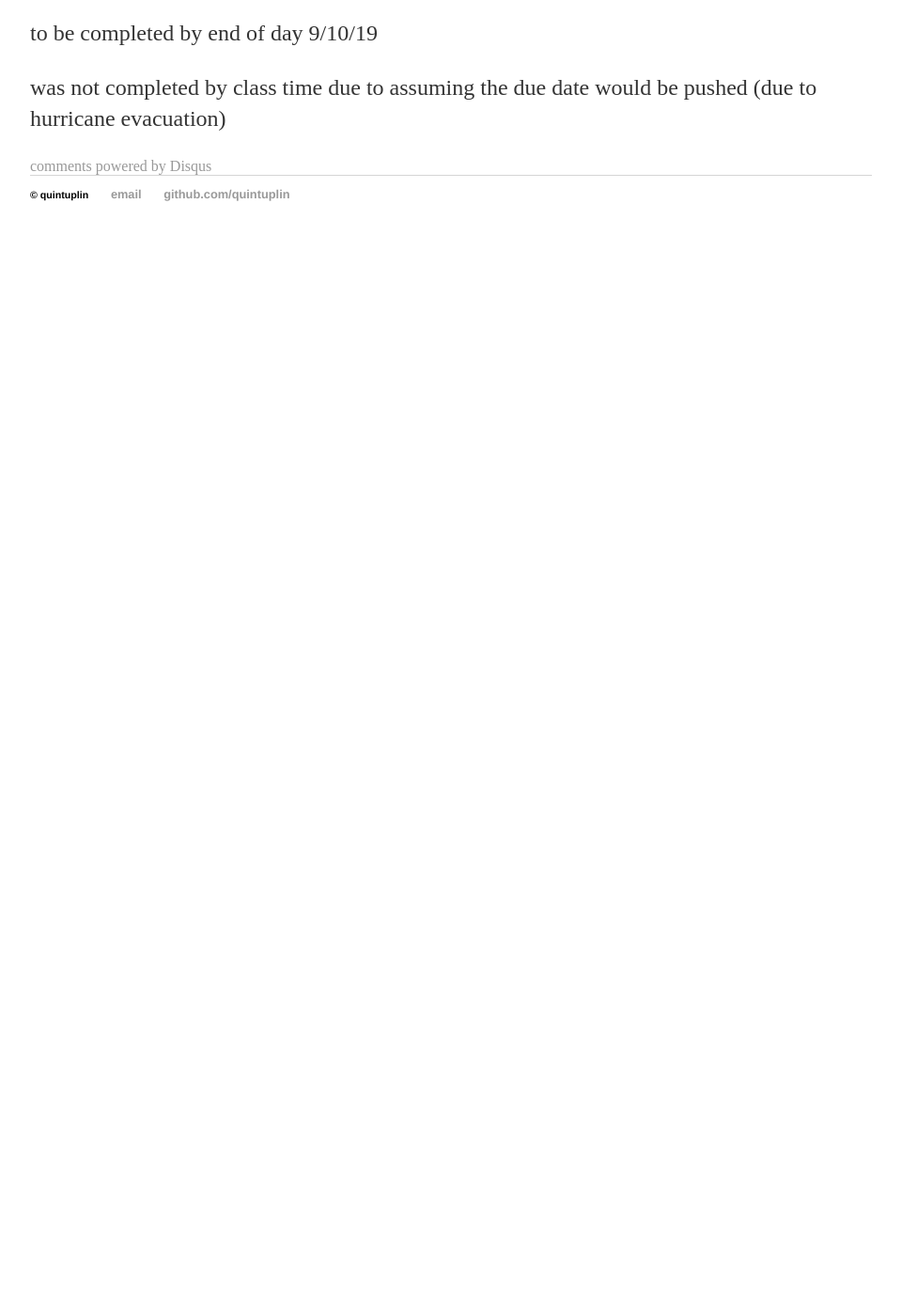
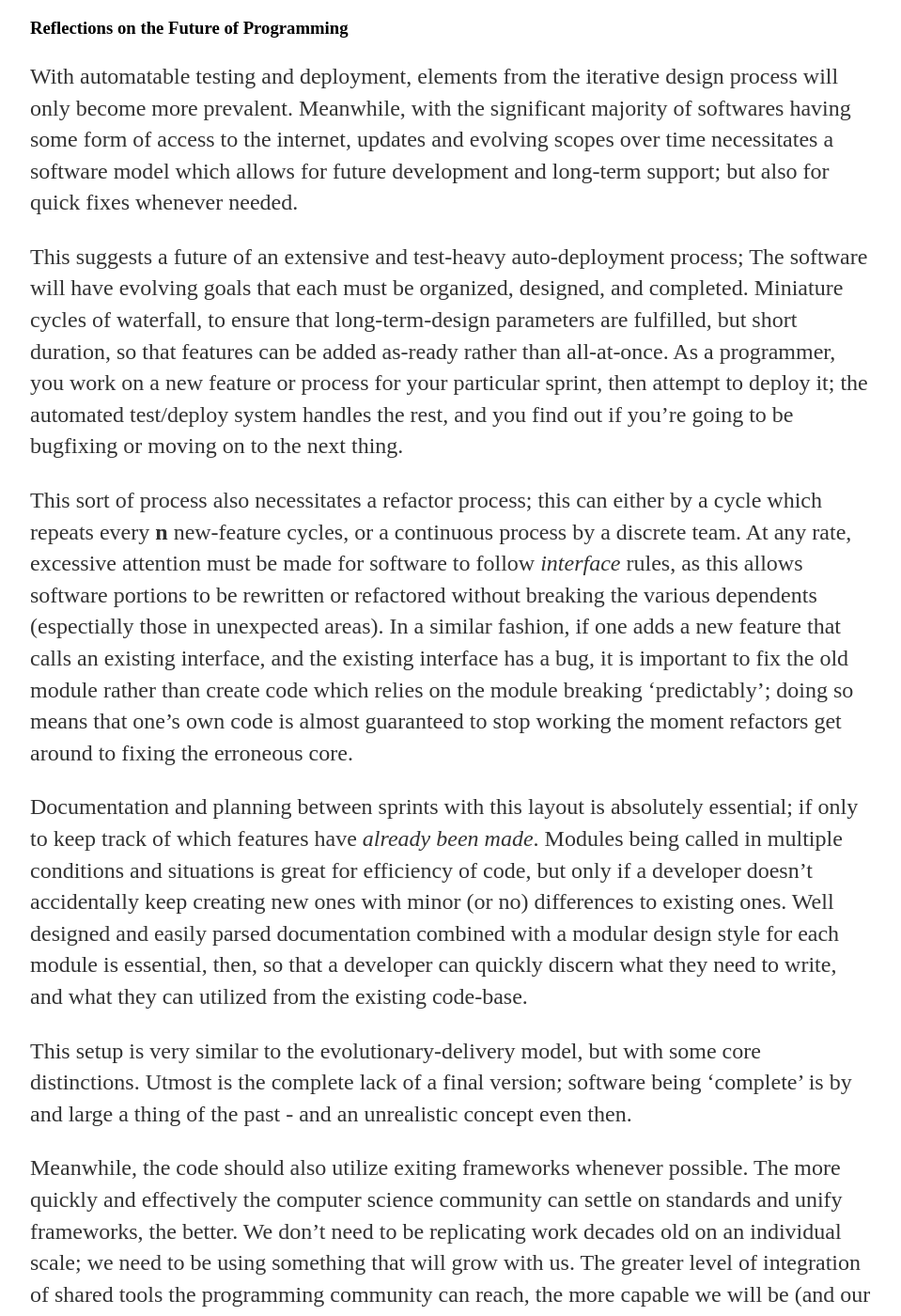
Before and after one commit to Quintuplin/quintuplin.github.io, a Jekyll site: the page built from _posts/2019-10-09-Reflections.md, in a window 1280 px wide and 1400 px high, scrolled down 236 px. Shown: the whole window at 94% size, without its empty margins (160-1119 px from the left). Built offline with Jekyll 4.4.1, drawn with Linux system fonts in a browser that asks for light colours; comment, search, counter and statistics services are not loaded; before the commit the page ends 900 px from its top, so only the background shows below that; some of the changed text lies outside the part shown.

Commit message:
Update 2019-10-09-Reflections.md

```diff
--- a/_posts/2019-10-09-Reflections.md
+++ b/_posts/2019-10-09-Reflections.md
@@ -4,6 +4,16 @@ title: "HW9: Reflections"
 date: 2019-09-10
 ---
 
-to be completed by end of day 9/10/19
+### Reflections on the Future of Programming
 
-was not completed by class time due to assuming the due date would be pushed (due to hurricane evacuation)
+With automatable testing and deployment, elements from the iterative design process will only become more prevalent. Meanwhile, with the significant majority of softwares having some form of access to the internet, updates and evolving scopes over time necessitates a software model which allows for future development and long-term support; but also for quick fixes whenever needed.
+
+This suggests a future of an extensive and test-heavy auto-deployment process; The software will have evolving goals that each must be organized, designed, and completed. Miniature cycles of waterfall, to ensure that long-term-design parameters are fulfilled, but short duration, so that features can be added as-ready rather than all-at-once. As a programmer, you work on a new feature or process for your particular sprint, then attempt to deploy it; the automated test/deploy system handles the rest, and you find out if you're going to be bugfixing or moving on to the next thing.
+
+This sort of process also necessitates a refactor process; this can either by a cycle which repeats every **n** new-feature cycles, or a continuous process by a discrete team. At any rate, excessive attention must be made for software to follow *interface* rules, as this allows software portions to be rewritten or refactored without breaking the various dependents (espectially those in unexpected areas). In a similar fashion, if one adds a new feature that calls an existing interface, and the existing interface has a bug, it is important to fix the old module rather than create code which relies on the module breaking 'predictably'; doing so means that one's own code is almost guaranteed to stop working the moment refactors get around to fixing the erroneous core.
+
+Documentation and planning between sprints with this layout is absolutely essential; if only to keep track of which features have *already been made*. Modules being called in multiple conditions and situations is great for efficiency of code, but only if a developer doesn't accidentally keep creating new ones with minor (or no) differences to existing ones. Well designed and easily parsed documentation combined with a modular design style for each module is essential, then, so that a developer can quickly discern what they need to write, and what they can utilized from the existing code-base.
+
+This setup is very similar to the evolutionary-delivery model, but with some core distinctions. Utmost is the complete lack of a final version; software being 'complete' is by and large a thing of the past - and an unrealistic concept even then.
+
+Meanwhile, the code should also utilize exiting frameworks whenever possible. The more quickly and effectively the computer science community can settle on standards and unify frameworks, the better. We don't need to be replicating work decades old on an individual scale; we need to be using something that will grow with us. The greater level of integration of shared tools the programming community can reach, the more capable we will be (and our softwares will be) to evolve and continue to remain relevant as hardwares, softwares, and protocols evolve; those frameworks themselves can integrate the best of the new, retain compatiblity with the old; and softwares can make minimal changes in order to incorporate the consolidated improvements of constant development in places where the individual developer has neither the time nor resources do improve themselves.
```
